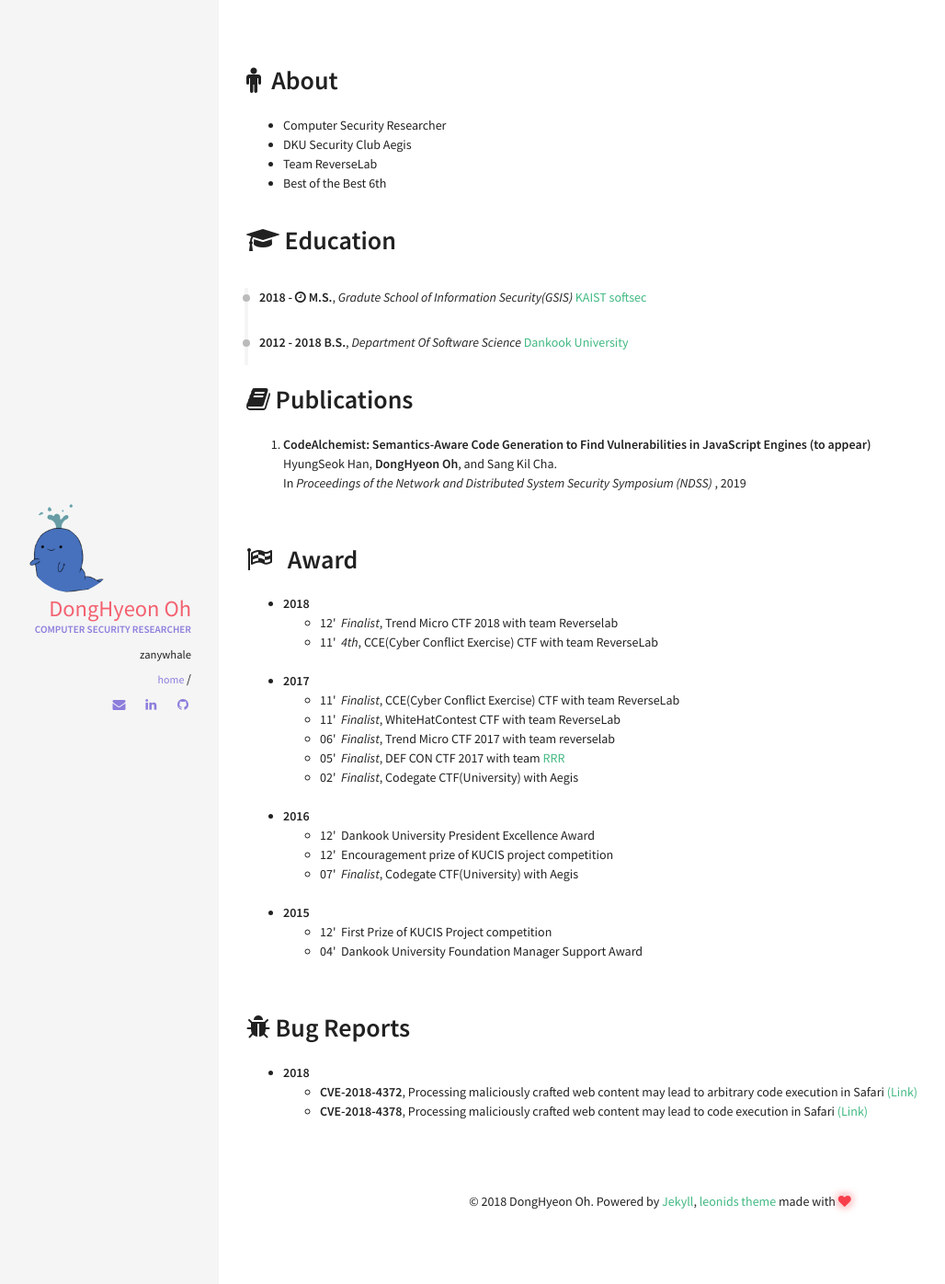
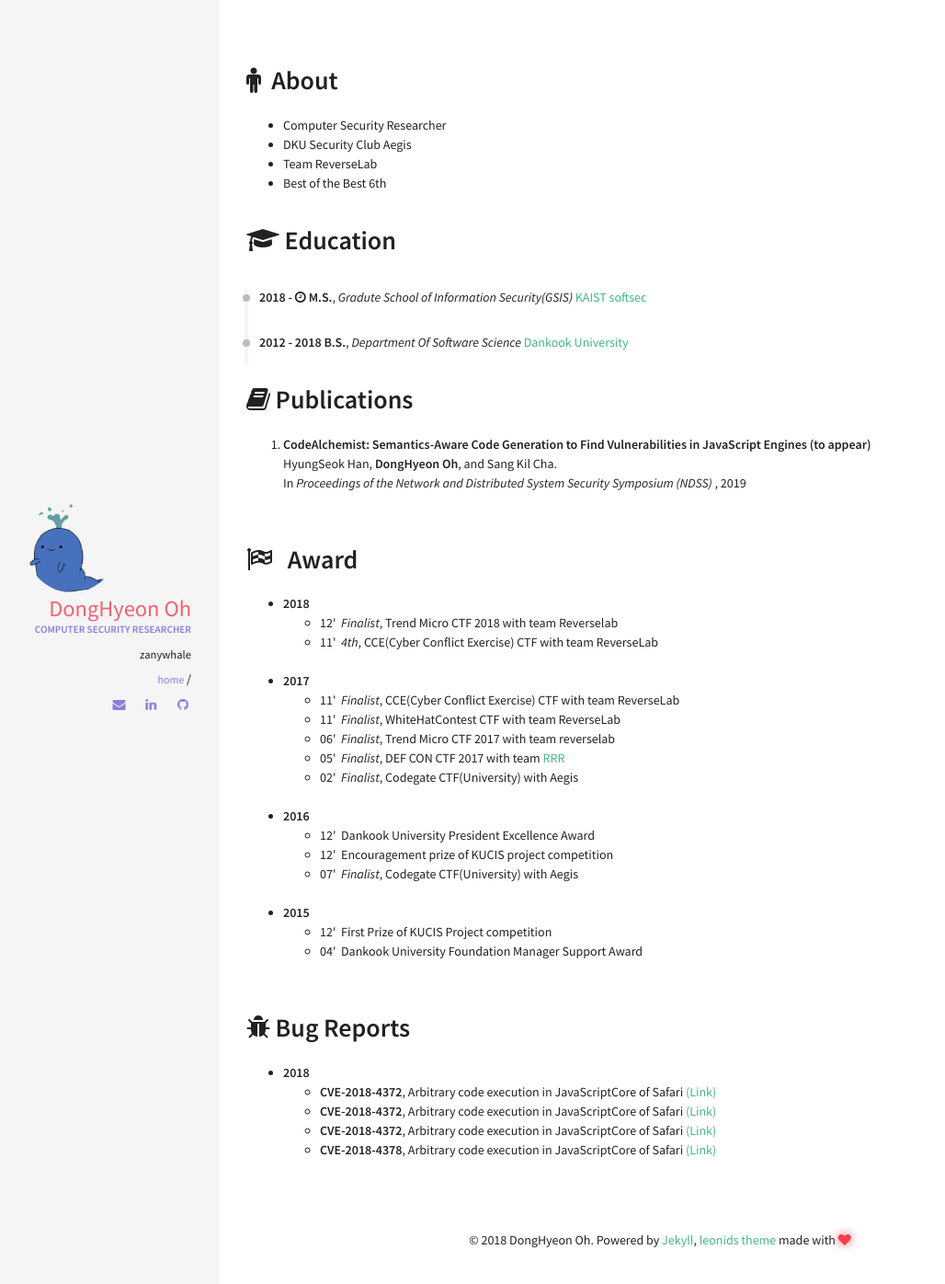
Before and after one commit to zanywhale/zanywhale.github.io, a Jekyll site: the page built from index.html, in a window 1280 px wide. Shown: the top 1396 px of the page at 92% size, without its empty margins (82-1110 px from the left). Built offline with Jekyll 4.4.1, drawn with Linux system fonts in a browser that asks for light colours.

Commit message:
Update bugs

```diff
--- a/_data/index/bug.yml
+++ b/_data/index/bug.yml
@@ -1,7 +1,15 @@
-- descr: <strong>CVE-2018-4372</strong>, Processing maliciously crafted web content may lead to arbitrary code execution in Safari
+- descr: <strong>CVE-2018-4372</strong>, Arbitrary code execution in JavaScriptCore of Safari
+  year : 2018
+  link : https://support.apple.com/en-us/HT209344
+
+- descr: <strong>CVE-2018-4372</strong>, Arbitrary code execution in JavaScriptCore of Safari
+  year : 2018
+  link : https://support.apple.com/en-us/HT209344
+
+- descr: <strong>CVE-2018-4372</strong>, Arbitrary code execution in JavaScriptCore of Safari
   year : 2018
   link : https://support.apple.com/en-us/HT209196
 
-- descr: <strong>CVE-2018-4378</strong>, Processing maliciously crafted web content may lead to code execution in Safari
+- descr: <strong>CVE-2018-4378</strong>, Arbitrary code execution in JavaScriptCore of Safari
   year : 2018
   link : https://support.apple.com/en-us/HT209196
```
